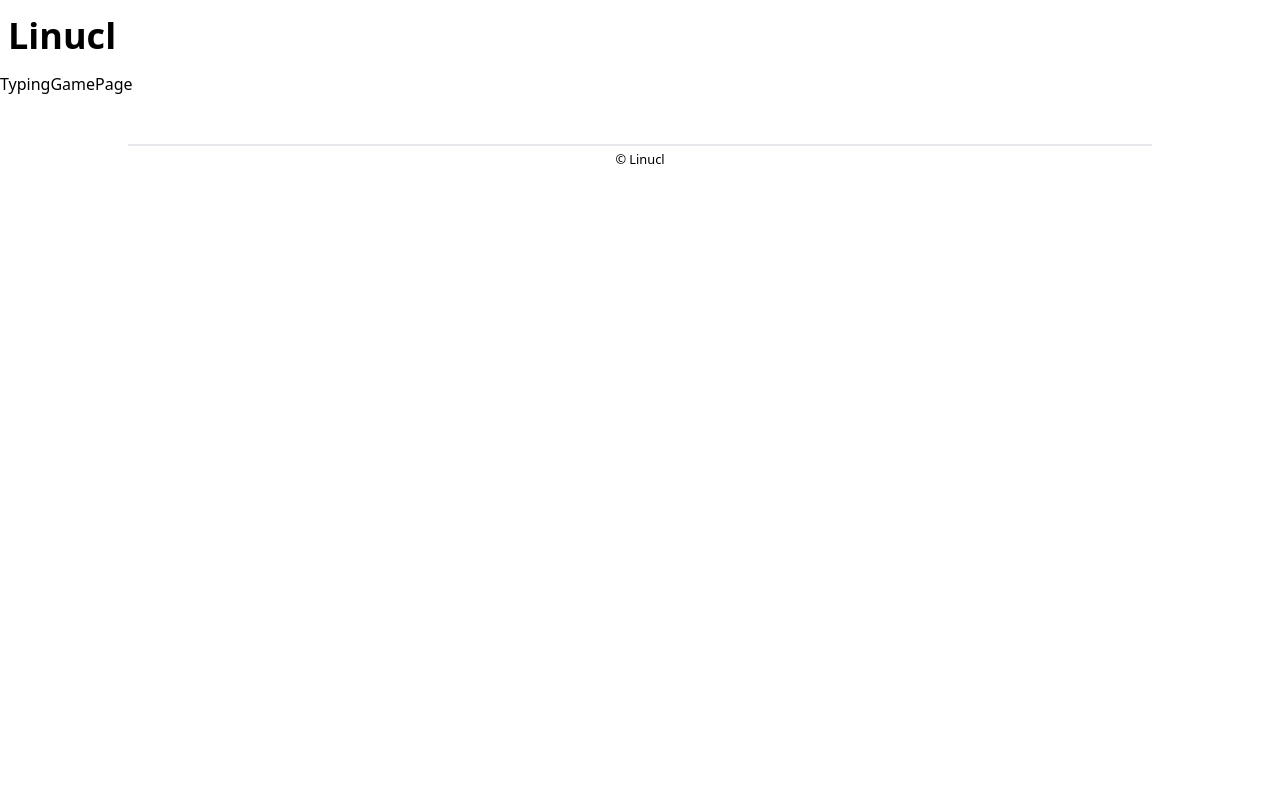
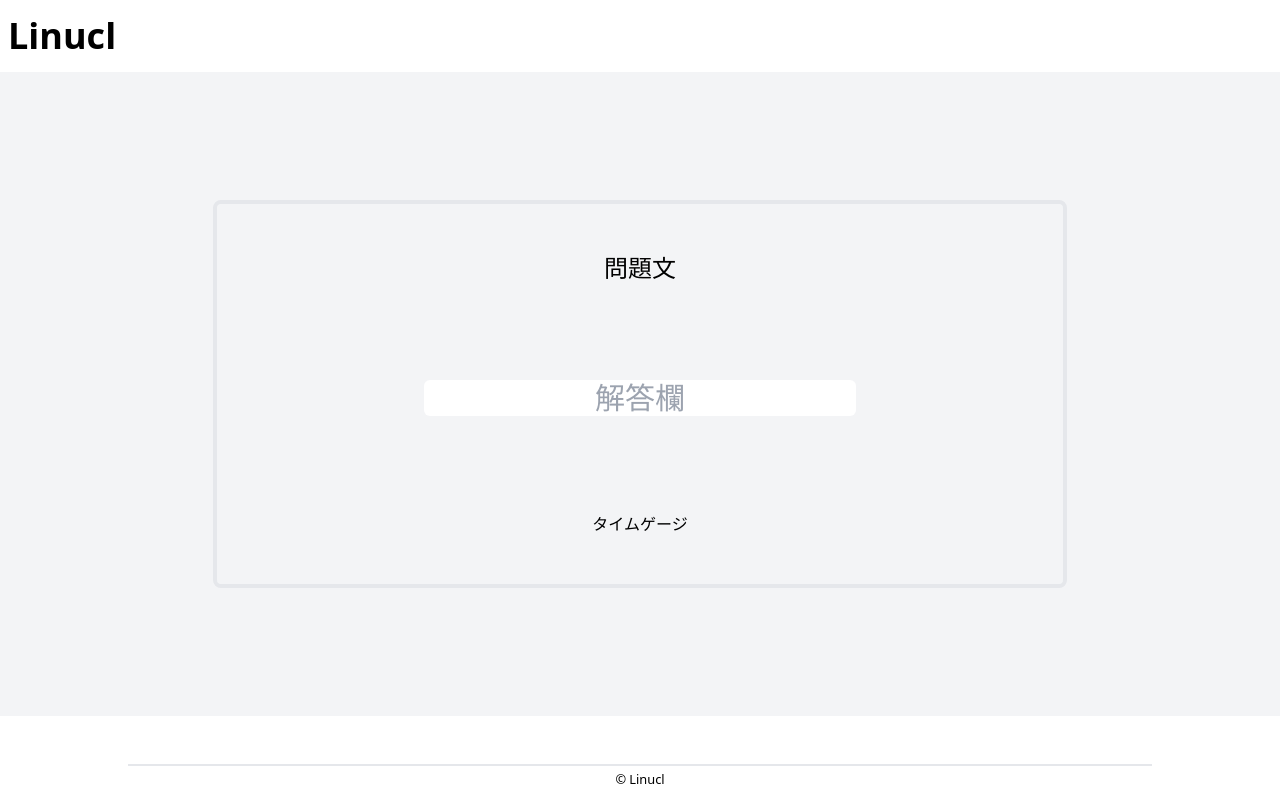
Before and after one commit to ponsAoki/Linucl, a React (Create React App) app in the folder front/: page /typing-game in a window 1280 px wide. Built offline with nearby package versions, Linux system fonts and the light colour scheme.

Commit message:
front: TypingGamePageの外観を作成

```diff
--- a/front/public/index.html
+++ b/front/public/index.html
@@ -24,7 +24,7 @@
       work correctly both with client-side routing and a non-root public URL.
       Learn how to configure a non-root public URL by running `npm run build`.
     -->
-    <title>React App</title>
+    <title>Linucl</title>
   </head>
   <body>
     <noscript>You need to enable JavaScript to run this app.</noscript>
--- a/front/src/pages/HomePage.tsx
+++ b/front/src/pages/HomePage.tsx
@@ -7,7 +7,7 @@ export const HomePage: FC = memo(() => {
   return (
     <div>
       <Header />
-        <div className="bg-gray-100 py-20">
+        <div className="bg-gray-100 py-16">
           <ul>
             <li>
             <LessonBox outline="レベル1" content="・・・" />
--- a/front/src/pages/TypingGamePage.tsx
+++ b/front/src/pages/TypingGamePage.tsx
@@ -5,7 +5,17 @@ export const TypingGamePage: FC = memo(() => {
   return (
     <div>
       <Header />
-      <div>TypingGamePage</div>
+      <div className="bg-gray-100 py-16">
+        <div className="box-border border-4 rounded-lg outline-none w-2/3 px-8 py-12 mx-auto my-16 text-center">
+          <p className="text-2xl mb-12">問題文</p>
+          <input
+            type="text"
+            placeholder="解答欄"
+            className="outline-none rounded-md text-center text-3xl my-12"
+          />
+          <div className="mt-12">タイムゲージ</div>
+        </div>
+      </div>
       <Footer />
     </div>
   )
```
